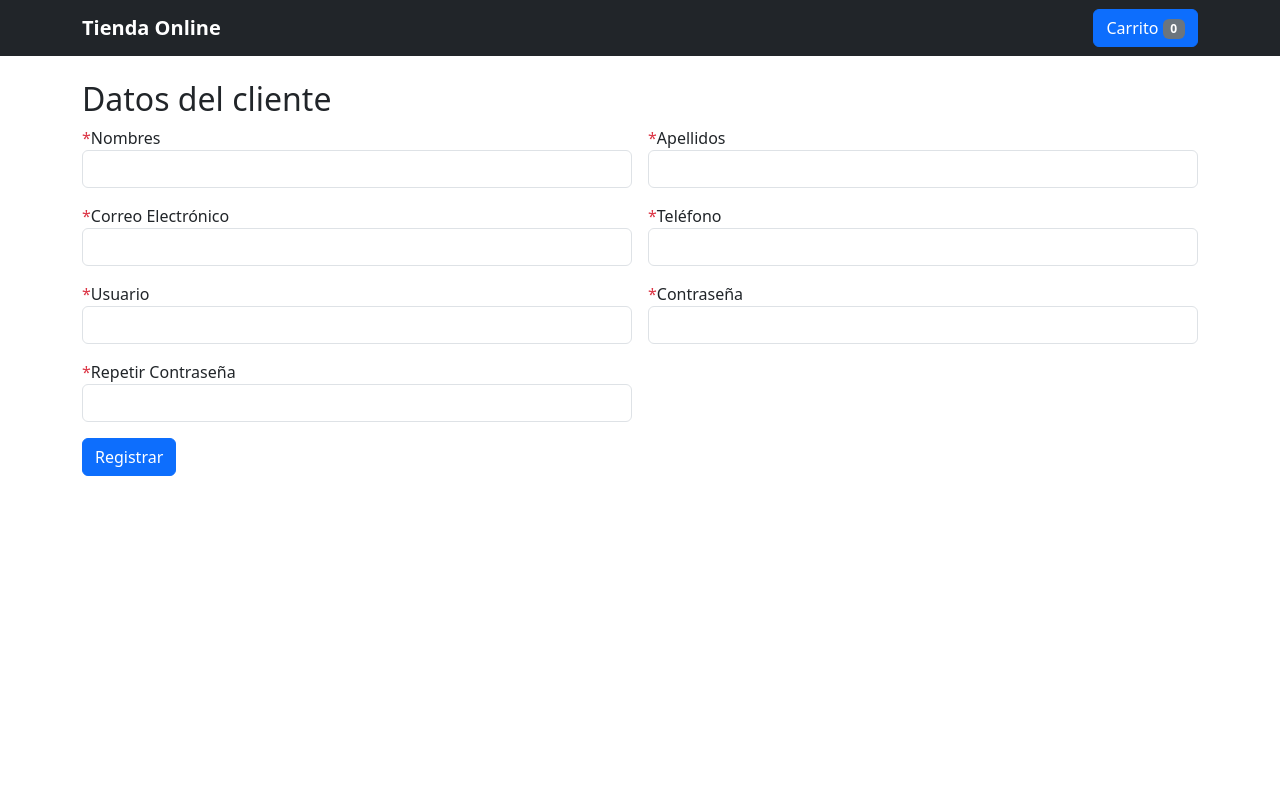
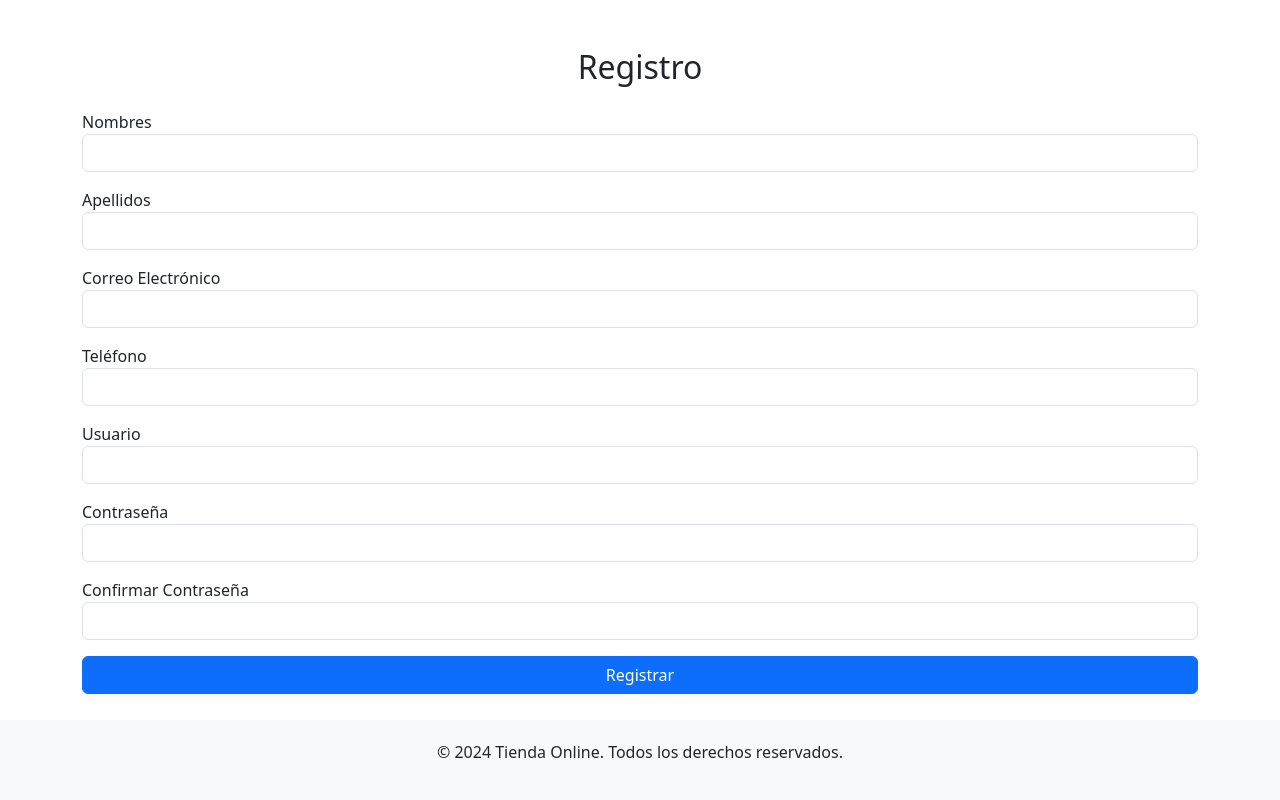
Before and after one commit to imichglez/ComercioElectronico, a PHP site: page /registro.php in a window 1280 px wide. Run offline with PHP 8.4, Linux system fonts and the light colour scheme.

Commit message:
Usuarios

```diff
--- a/mi_perfil.php
+++ b/mi_perfil.php
@@ -70,7 +70,7 @@ if (!$cliente) {
             <strong>Teléfono:</strong> <?php echo htmlspecialchars($cliente['telefono']); ?>
         </div>
         <div class="mt-4">
-            <a href="index.php" class="btn btn-primary">Volver a la tienda</a>
+            <a href="index.html" class="btn btn-primary">Volver a la tienda</a>
         </div>
     </div>
 </body>
--- a/registro.php
+++ b/registro.php
@@ -10,6 +10,7 @@ $con = $db->conectar();
 $errors = [];
 $emailError = '';
 $usuarioError = '';
+$telefonoError = '';
 
 if ($_SERVER['REQUEST_METHOD'] === 'POST') {
     // Sanitización de los campos
@@ -21,42 +22,7 @@ if ($_SERVER['REQUEST_METHOD'] === 'POST') {
     $password = isset($_POST['password']) ? trim($_POST['password']) : null;
     $repassword = isset($_POST['repassword']) ? trim($_POST['repassword']) : null;
 
-    // Validación de campos requeridos
-    if (!$nombres || !$apellidos || !$email || !$telefono || !$usuario || !$password || !$repassword) {
-        $errors[] = "Todos los campos son obligatorios.";
-    }
-
-    // Validación del correo electrónico
-    if (!filter_var($email, FILTER_VALIDATE_EMAIL)) {
-        $emailError = "El formato del correo electrónico no es válido.";
-    }
-
-    // Validación del número de teléfono
-    if (!preg_match('/^\+?[0-9]{10,15}$/', $telefono)) {
-        $errors[] = "El número de teléfono no es válido.";
-    }
-
-    // Validación de contraseñas
-    if ($password !== $repassword) {
-        $errors[] = "Las contraseñas no coinciden.";
-    }
-    if (strlen($password) < 8) {
-        $errors[] = "La contraseña debe tener al menos 8 caracteres.";
-    }
-    if (!preg_match('/[A-Z]/', $password)) {
-        $errors[] = "La contraseña debe incluir al menos una letra mayúscula.";
-    }
-    if (!preg_match('/[a-z]/', $password)) {
-        $errors[] = "La contraseña debe incluir al menos una letra minúscula.";
-    }
-    if (!preg_match('/[0-9]/', $password)) {
-        $errors[] = "La contraseña debe incluir al menos un número.";
-    }
-    if (!preg_match('/[\W]/', $password)) {
-        $errors[] = "La contraseña debe incluir al menos un carácter especial.";
-    }
-
-    // Validar unicidad del correo y usuario
+    // Validar unicidad del correo, usuario y teléfono
     $sql = $con->prepare("SELECT COUNT(*) FROM usuarios WHERE usuario = ?");
     $sql->execute([$usuario]);
     if ($sql->fetchColumn() > 0) {
@@ -69,8 +35,14 @@ if ($_SERVER['REQUEST_METHOD'] === 'POST') {
         $emailError = "El correo electrónico ya está registrado.";
     }
 
-    // Si no hay errores, registrar al cliente y usuario
-    if (count($errors) === 0 && !$emailError && !$usuarioError) {
+    $sql = $con->prepare("SELECT COUNT(*) FROM clientes WHERE telefono = ?");
+    $sql->execute([$telefono]);
+    if ($sql->fetchColumn() > 0) {
+        $telefonoError = "El número de teléfono ya está registrado.";
+    }
+
+    // Si no hay errores de unicidad, registrar al cliente y usuario
+    if (!$emailError && !$usuarioError && !$telefonoError) {
         // Registro del cliente
         $id = registraCliente([$nombres, $apellidos, $email, $telefono], $con);
 
@@ -80,7 +52,17 @@ if ($_SERVER['REQUEST_METHOD'] === 'POST') {
             $token = generarToken();
 
             if (registraUsuario([$usuario, $pass_hash, $token, $id], $con)) {
-                echo "<div class='alert alert-success'>Registro exitoso.</div>";
+                // Iniciar sesión automáticamente
+                session_start();
+                $_SESSION['id_usuario'] = $con->lastInsertId(); // ID del usuario insertado
+                $_SESSION['id_cliente'] = $id;
+                $_SESSION['nombre'] = $nombres;
+                $_SESSION['apellido'] = $apellidos;
+
+                // Redirigir a la página principal
+                echo "<script>alert('Registro exitoso. Redirigiendo a la página principal.');</script>";
+                echo "<script>window.location.href = 'index.html';</script>";
+                exit;
             } else {
                 $errors[] = "Error al registrar usuario.";
             }
@@ -89,15 +71,15 @@ if ($_SERVER['REQUEST_METHOD'] === 'POST') {
         }
     }
 }
+?>
 
-?>
 <!DOCTYPE html>
 <html lang="en">
 
 <head>
     <meta charset="UTF-8">
     <meta name="viewport" content="width=device-width, initial-scale=1.0">
-    <title>Tienda Online</title>
+    <title>Street Kicks - Registro</title>
     <link href="https://cdn.jsdelivr.net/npm/bootstrap@5.3.0-alpha1/dist/css/bootstrap.min.css" rel="stylesheet">
     <style>
         .error-message {
@@ -108,68 +90,77 @@ if ($_SERVER['REQUEST_METHOD'] === 'POST') {
         .is-invalid {
             border-color: red;
         }
+
+        /* Aseguramos que el footer siempre esté al final */
+        body {
+            display: flex;
+            flex-direction: column;
+            min-height: 100vh;
+        }
+
+        main {
+            flex: 1;
+        }
+
+        footer {
+            background-color: #f8f9fa;
+            padding: 20px 0;
+            text-align: center;
+        }
     </style>
 </head>
 
 <body>
-    <header>
-        <div class="navbar navbar-expand-lg navbar-dark bg-dark">
-            <div class="container">
-                <a href="#" class="navbar-brand"><strong>Tienda Online</strong></a>
-                <a href="checkout.php" class="btn btn-primary">
-                    Carrito <span id="num_cart" class="badge bg-secondary">0</span>
-                </a>
-            </div>
-        </div>
-    </header>
+    <main>
+        <div class="container mt-5">
+            <h2 class="text-center">Registro</h2>
 
-    <main>
-        <div class="container mt-4">
-            <h2>Datos del cliente</h2>
-
-            <form class="row g-3" action="registro.php" method="post" autocomplete="off" id="formRegistro">
-                <div class="col-md-6">
-                    <label for="nombres"><span class="text-danger">*</span>Nombres</label>
-                    <input type="text" name="nombres" id="nombres" class="form-control" value="<?php echo htmlspecialchars($nombres ?? ''); ?>" required>
+            <form id="formRegistro" class="mt-4" method="POST" action="registro.php">
+                <div class="mb-3">
+                    <label for="nombres">Nombres</label>
+                    <input type="text" name="nombres" id="nombres" class="form-control" required>
                     <div id="nombres-error" class="error-message"></div>
                 </div>
-                <div class="col-md-6">
-                    <label for="apellidos"><span class="text-danger">*</span>Apellidos</label>
-                    <input type="text" name="apellidos" id="apellidos" class="form-control" value="<?php echo htmlspecialchars($apellidos ?? ''); ?>" required>
+                <div class="mb-3">
+                    <label for="apellidos">Apellidos</label>
+                    <input type="text" name="apellidos" id="apellidos" class="form-control" required>
                     <div id="apellidos-error" class="error-message"></div>
                 </div>
-                <div class="col-md-6">
-                    <label for="email"><span class="text-danger">*</span>Correo Electrónico</label>
-                    <input type="email" name="email" id="email" class="form-control <?php echo $emailError ? 'is-invalid' : ''; ?>" value="<?php echo htmlspecialchars($email ?? ''); ?>" required>
+                <div class="mb-3">
+                    <label for="email">Correo Electrónico</label>
+                    <input type="email" name="email" id="email" class="form-control <?php echo $emailError ? 'is-invalid' : ''; ?>" required>
                     <div id="email-error" class="error-message"><?php echo $emailError; ?></div>
                 </div>
-                <div class="col-md-6">
-                    <label for="telefono"><span class="text-danger">*</span>Teléfono</label>
-                    <input type="tel" name="telefono" id="telefono" class="form-control" value="<?php echo htmlspecialchars($telefono ?? ''); ?>" required>
-                    <div id="telefono-error" class="error-message"></div>
+                <div class="mb-3">
+                    <label for="telefono">Teléfono</label>
+                    <input type="tel" name="telefono" id="telefono" class="form-control <?php echo $telefonoError ? 'is-invalid' : ''; ?>" required>
+                    <div id="telefono-error" class="error-message"><?php echo $telefonoError; ?></div>
                 </div>
-                <div class="col-md-6">
-                    <label for="usuario"><span class="text-danger">*</span>Usuario</label>
-                    <input type="text" name="usuario" id="usuario" class="form-control <?php echo $usuarioError ? 'is-invalid' : ''; ?>" value="<?php echo htmlspecialchars($usuario ?? ''); ?>" required>
+                <div class="mb-3">
+                    <label for="usuario">Usuario</label>
+                    <input type="text" name="usuario" id="usuario" class="form-control <?php echo $usuarioError ? 'is-invalid' : ''; ?>" required>
                     <div id="usuario-error" class="error-message"><?php echo $usuarioError; ?></div>
                 </div>
-                <div class="col-md-6">
-                    <label for="password"><span class="text-danger">*</span>Contraseña</label>
+                <div class="mb-3">
+                    <label for="password">Contraseña</label>
                     <input type="password" name="password" id="password" class="form-control" required>
                     <div id="password-error" class="error-message"></div>
                 </div>
-                <div class="col-md-6">
-                    <label for="repassword"><span class="text-danger">*</span>Repetir Contraseña</label>
+                <div class="mb-3">
+                    <label for="repassword">Confirmar Contraseña</label>
                     <input type="password" name="repassword" id="repassword" class="form-control" required>
                     <div id="repassword-error" class="error-message"></div>
                 </div>
-
-                <div class="col-12">
+                <div class="d-grid">
                     <button type="submit" class="btn btn-primary">Registrar</button>
                 </div>
             </form>
         </div>
     </main>
+
+    <footer>
+        <p>&copy; <?php echo date("Y"); ?> Tienda Online. Todos los derechos reservados.</p>
+    </footer>
 
     <script>
         const form = document.getElementById('formRegistro');
```
Also changed, not shown: login.php (+32 -2 lines).
